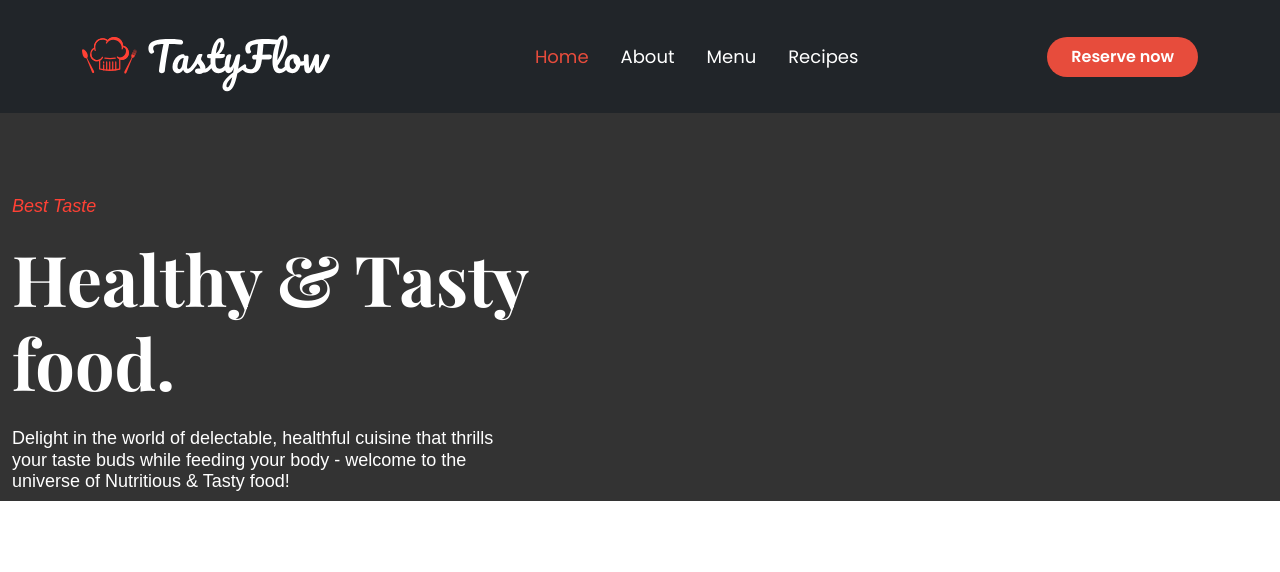
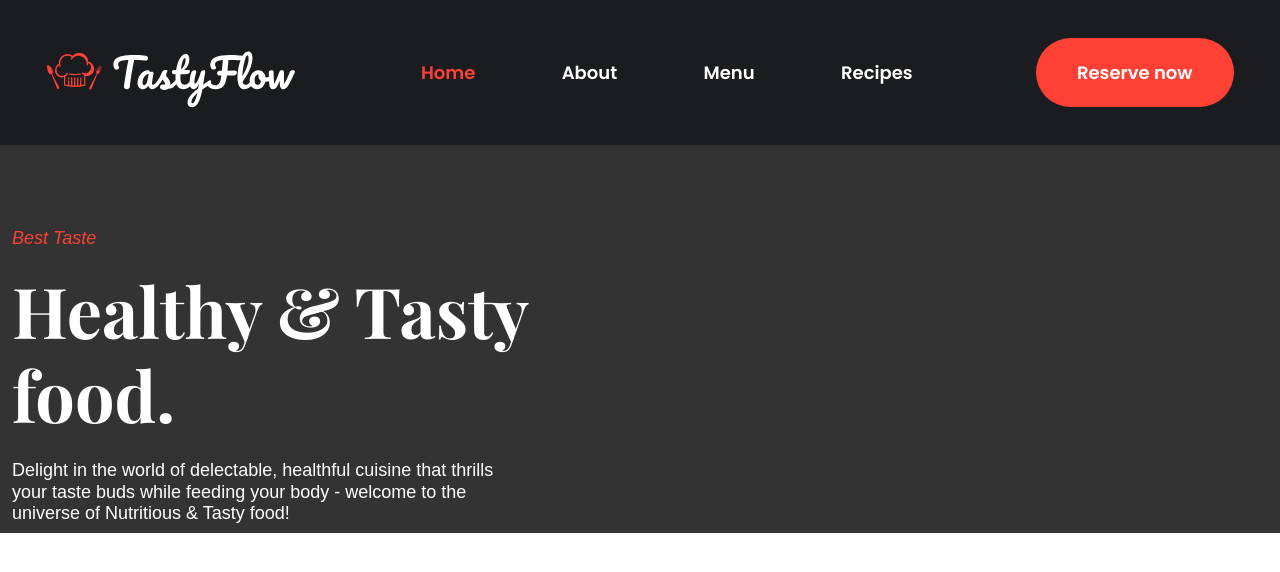
Before and after one commit to vedantshah46/foodio, a React (Create React App) app: page / in a window 1280 px wide. Shown: the top 572 px of the page. Built offline with nearby package versions, Linux system fonts and the light colour scheme.

Commit message:
03-08-yatri

```diff
--- a/src/MyComponents/NavBar/NavBar.css
+++ b/src/MyComponents/NavBar/NavBar.css
@@ -6,47 +6,53 @@
 }
 
 /* General navbar styling */
+.navBarContainer {
+    max-width: 1211px;
+}
+
 .navbar {
-    background-color: #1b1c1f;
+    background-color: #1B1C1F;
     padding: 1rem;
     font-family: 'Poppins', sans-serif;
+    padding-top: 2rem;
+  padding-bottom: 2rem;
 }
 
-#navbarNavDropdown {
-    justify-content: center;
-    font-size: 18px;
-  }
 /* Navbar links */
 .nav-link {
     color: #fff !important;
-    margin: 0 0.5rem;
+    font-size: 18px;
+    font-weight: 600;
+}
+
+.navbarLink{
+    margin-left: 2rem;
+}
+.navbar-expand-lg .navbar-nav .nav-link {
+    padding-left: 4.9rem;
 }
 
 .nav-link:hover {
-    color: #e74c3c !important;
+    color: #ff4135 !important;
 }
 
 .nav-link.active {
-    color: #e74c3c !important;
-    /* Adjust active link color */
+    color: #ff4135 !important;
 }
 
 /* Order button styling */
 .order-btn {
-    background-color: #e74c3c;
+    background-color: #ff4135;
     color: #fff;
-    border: none;
-    border-radius: 50px;
-    padding: 0.5rem 1.5rem;
-    font-weight: bold;
+    text-align: center;
+    border-radius: 40px;
+    padding: 20px 40px;
+    font-size: 18px;
+    font-weight: 600;
+
 }
 
 .order-btn:hover {
-    background-color: #d62c1a;
-    /* Adjust hover color */
+    background-color: #fff;
+    color: black;
 }
-
-/* Align items properly in navbar */
-/* .ml-auto {
-    margin-left: auto;
-} */
--- a/src/MyComponents/NavBar/NavBar.jsx
+++ b/src/MyComponents/NavBar/NavBar.jsx
@@ -57,8 +57,8 @@ import LogoCap from './Images/brandLogoCap.svg';
 
 const NavBar = () => {
     return (
-        <nav className="navbar navbar-expand-lg bg-dark">
-            <div className="container">
+        <nav className="navbar navbar-expand-lg">
+            <div className="container navBarContainer">
 
                 <a className="navbar-brand" href="#">
                     <img src={LogoCap} alt="Brand Logo" />
@@ -67,7 +67,7 @@ const NavBar = () => {
                     <span className="navbar-toggler-icon"></span>
                 </button>
                 <div className="collapse navbar-collapse" id="navbarNavDropdown">
-                    <ul className="navbar-nav ">
+                    <ul className="navbar-nav navbarLink">
                         <li className="nav-item">
                             <a className="nav-link active" aria-current="page" href="#">Home</a>
                         </li>
@@ -83,7 +83,7 @@ const NavBar = () => {
                         </li>
                     </ul>
                 </div>
-                <button className="btn btn-danger order-btn" type="button">Reserve now</button>
+                <button className="btn order-btn" type="button">Reserve now</button>
             </div>
         </nav>
     );
```
